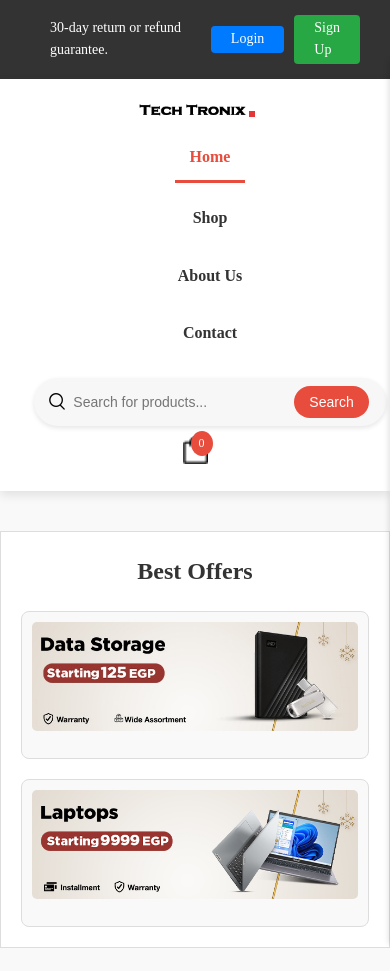
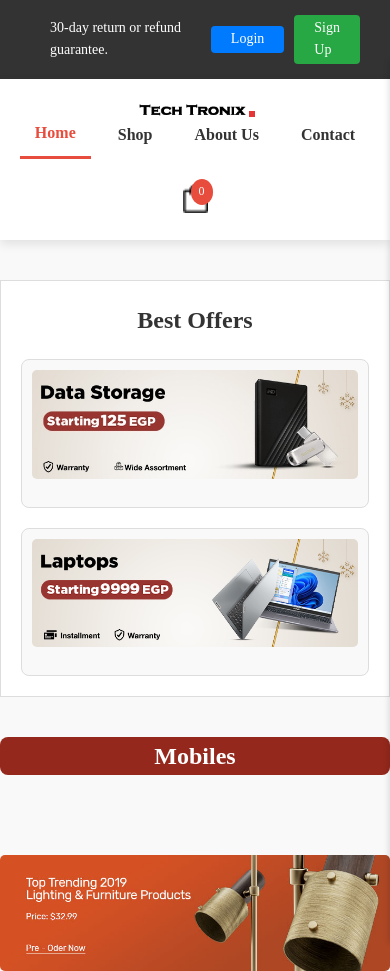
Before and after one commit to MahmoudEissaM/E-Commerce, a website: page index.html in a window 390 px wide. Shown: the top 971 px of the page. Drawn offline with Linux system fonts and the light colour scheme; some packages are replaced by stand-ins of ours; no server answers; a script that the page names is missing; files whose address does not match are found by name.

Commit message:
Make The Site Responsing By Using Media Query To Improve User Experience#

```diff
--- a/css/style.css
+++ b/css/style.css
@@ -584,19 +584,35 @@ button:hover {
 
 @media (max-width: 768px) {
     .nav {
-        flex-direction: column;
+        max-height: 20px;
         align-items: center;
-        gap: 15px;
-        padding: 10px 0;
+        gap: 5px;
+
     }
 
     .search-container {
-        width: 100%;
+        display: none;
+    }
+
+    .search-container {
+        width: 30%;
         margin-top: 15px;
     }
 
     .product-container {
         grid-template-columns: repeat(3, 1fr);
+    }
+
+    .cart {
+        margin-top: 40px;
+    }
+}
+
+@media (max-width: 600) {
+
+
+    .cart {
+        margin-top: 500px;
     }
 }
 
@@ -605,6 +621,10 @@ button:hover {
         flex-direction: column;
         align-items: center;
         gap: 12px;
+    }
+
+    .search-container {
+        display: none;
     }
 
     .logo img {
```
